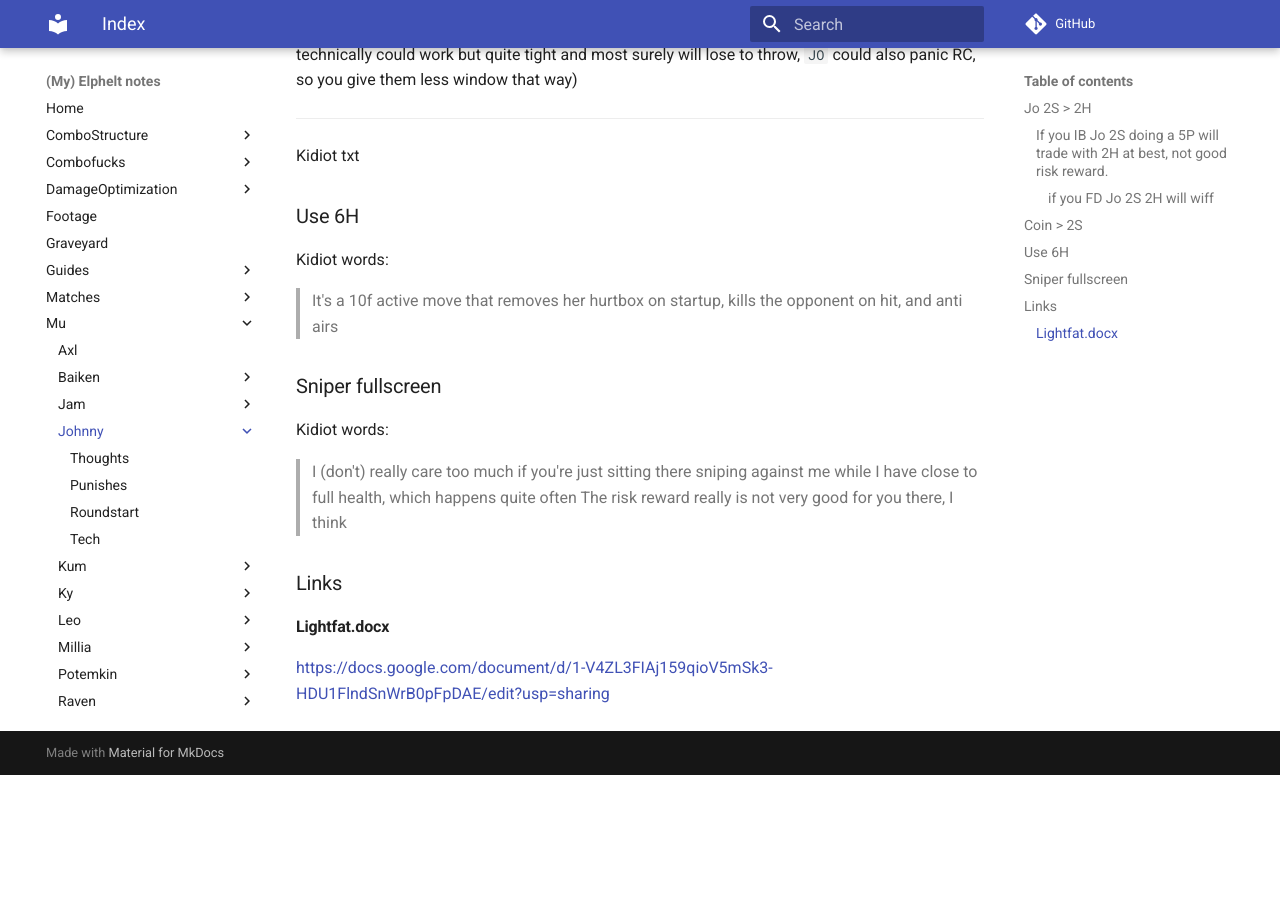
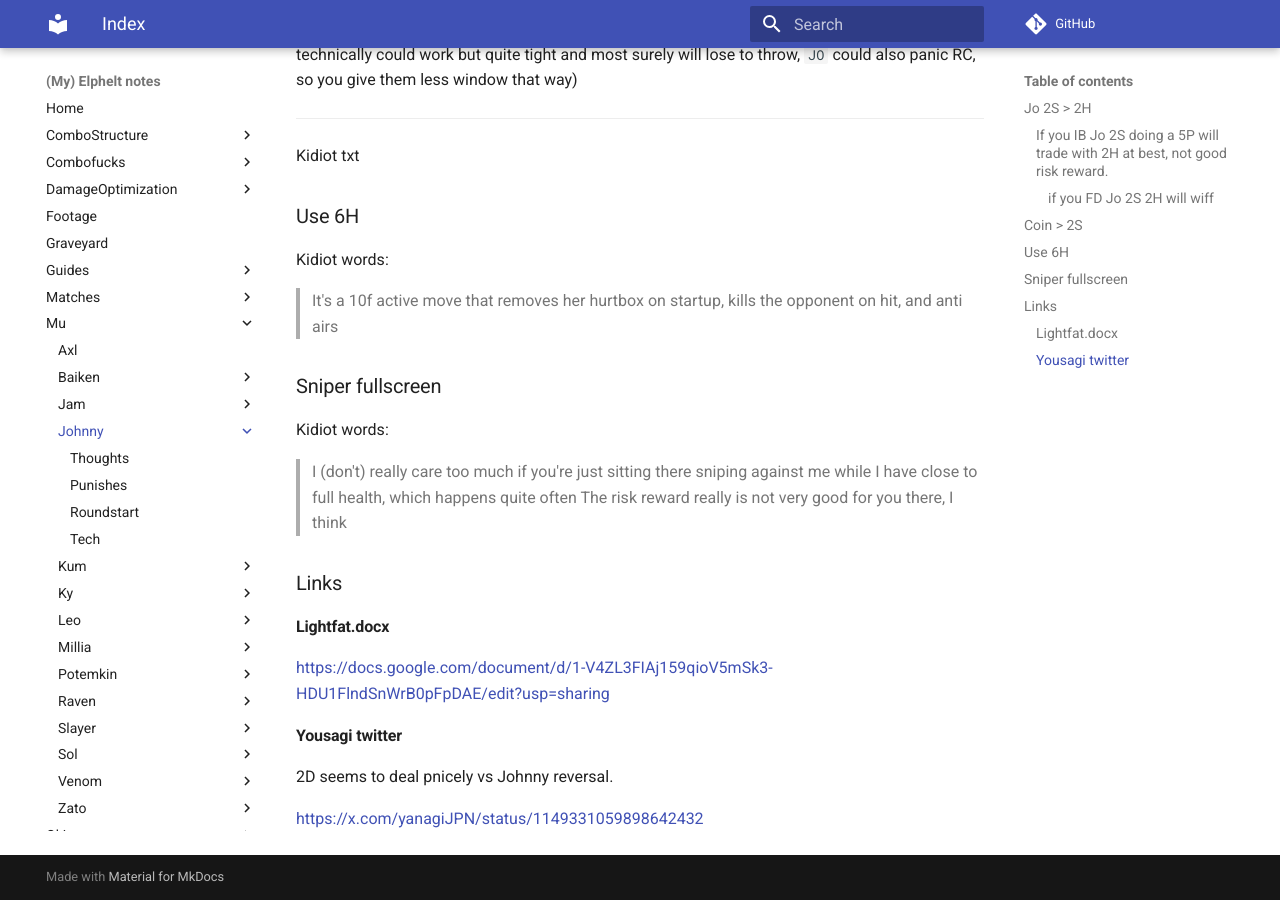
Before and after one commit to OriolFilter/Elphelt, an MkDocs documentation site: the page built from docs/Mu/Johnny/README.md, in a window 1280 px wide and 900 px high, scrolled down 553 px. Built offline with MkDocs 1.6.1 and Material for MkDocs 9.7.7, drawn with Linux system fonts in a browser that asks for light colours; comment, search, counter and statistics services are not loaded; before the commit the page ends 1328 px from its top, so only the background shows below that.

```diff
--- a/docs/Mu/Johnny/README.md
+++ b/docs/Mu/Johnny/README.md
@@ -41,3 +41,10 @@ Kidiot words:
 ### Lightfat.docx
 
 https://docs.google.com/document/d/1-V4ZL3FIAj159qioV5mSk3-HDU1FlndSnWrB0pFpDAE/edit?usp=sharing
+
+
+### Yousagi twitter
+
+2D seems to deal pnicely vs Johnny reversal.
+
+https://x.com/yanagiJPN/status/1149331059898642432
```
Also changed, not shown: unsorted/Links.md (added, +4 -0 lines), docs/Oki/Knockdowns/2D/README.md (added).
